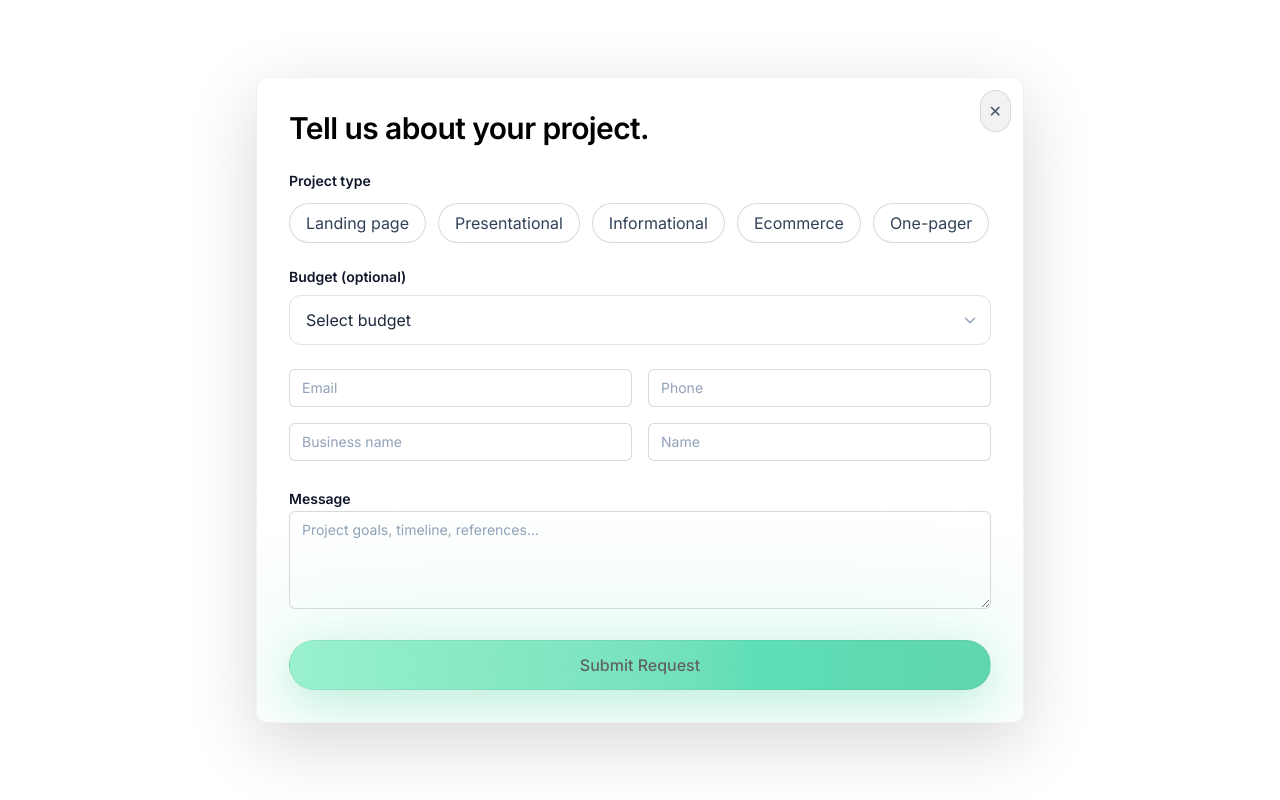
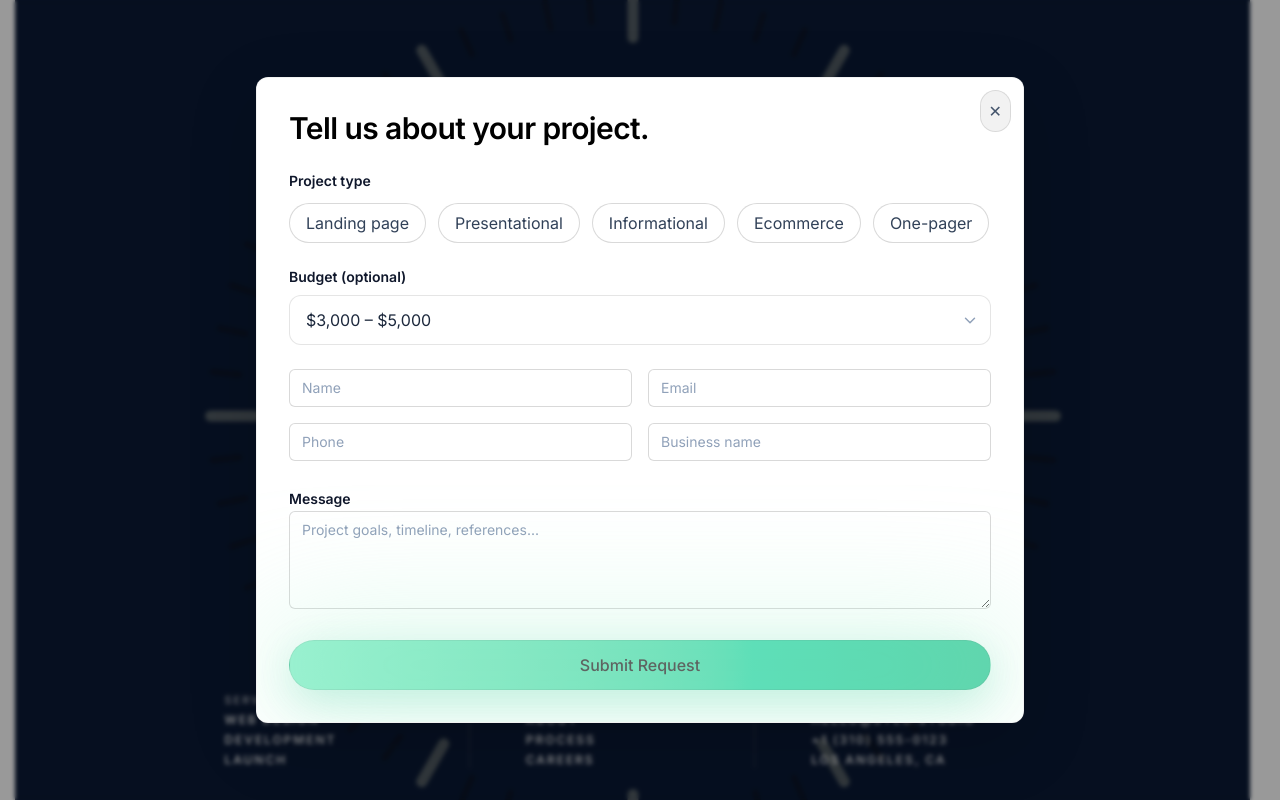
Before and after one commit to Elyad17/sylo.website, a Next.js app: page /closing-page in a window 1280 px wide. Both pictures are taken after a click on the button "GET STARTED". Built offline with nearby package versions, Linux system fonts and the light colour scheme; a web font is replaced by a local one.

Commit message:
blur behind contact form

```diff
--- a/components/ContactModal.tsx
+++ b/components/ContactModal.tsx
@@ -25,7 +25,7 @@
 }: ContactModalProps) {
   const [internalOpen, setInternalOpen] = useState(false);
   const [projectType, setProjectType] = useState<ProjectType | null>(null);
-  const [budget, setBudget] = useState<string>("");
+  const [budget, setBudget] = useState<string>("$3,000 – $5,000");
   const [email, setEmail] = useState("");
   const [phone, setPhone] = useState("");
   const [business, setBusiness] = useState("");
@@ -76,7 +76,7 @@
             transition={{ duration: 0.35, ease: "easeOut" }}
           >
             <motion.div
-              className="absolute inset-0 bg-white"
+              className="absolute inset-0 bg-black/40 backdrop-blur-[2px]"
               onClick={() => setModalOpen(false)}
               initial={{ opacity: 0 }}
               animate={{ opacity: 1 }}
@@ -156,7 +156,6 @@
                       className="w-full appearance-none rounded-xl border border-black/10 bg-white px-4 py-3 text-base text-slate-800 shadow-inner shadow-white/60 outline-none transition focus:border-emerald-500 focus:ring-2 focus:ring-emerald-200"
                       style={{ WebkitAppearance: 'none', MozAppearance: 'none' }}
                     >
-                      <option value="" className="bg-white text-slate-800">Select budget</option>
                       {BUDGET_OPTIONS.map((opt) => (
                         <option key={opt} value={opt} className="bg-white text-slate-800">
                           {opt}
@@ -173,10 +172,10 @@
 
                 {/* Contact details */}
                 <div className="grid grid-cols-1 gap-4 sm:grid-cols-2">
+                  <InputField name="name" placeholder="Name" required value={name} onChange={setName} />
                   <InputField name="email" placeholder="Email" required value={email} onChange={setEmail} type="email" />
                   <InputField name="phone" placeholder="Phone" value={phone} onChange={setPhone} />
                   <InputField name="business" placeholder="Business name" value={business} onChange={setBusiness} />
-                  <InputField name="name" placeholder="Name" required value={name} onChange={setName} />
                 </div>
 
                 {/* Message */}
```
